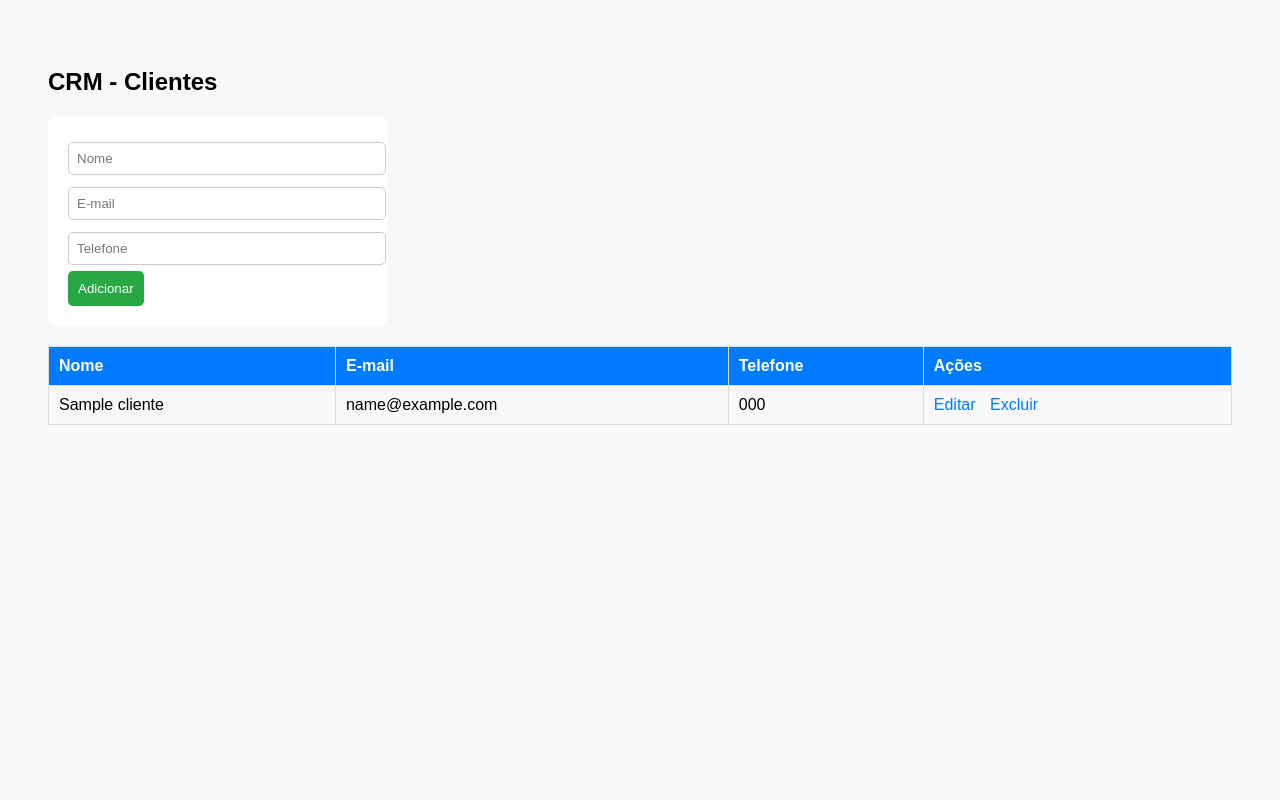
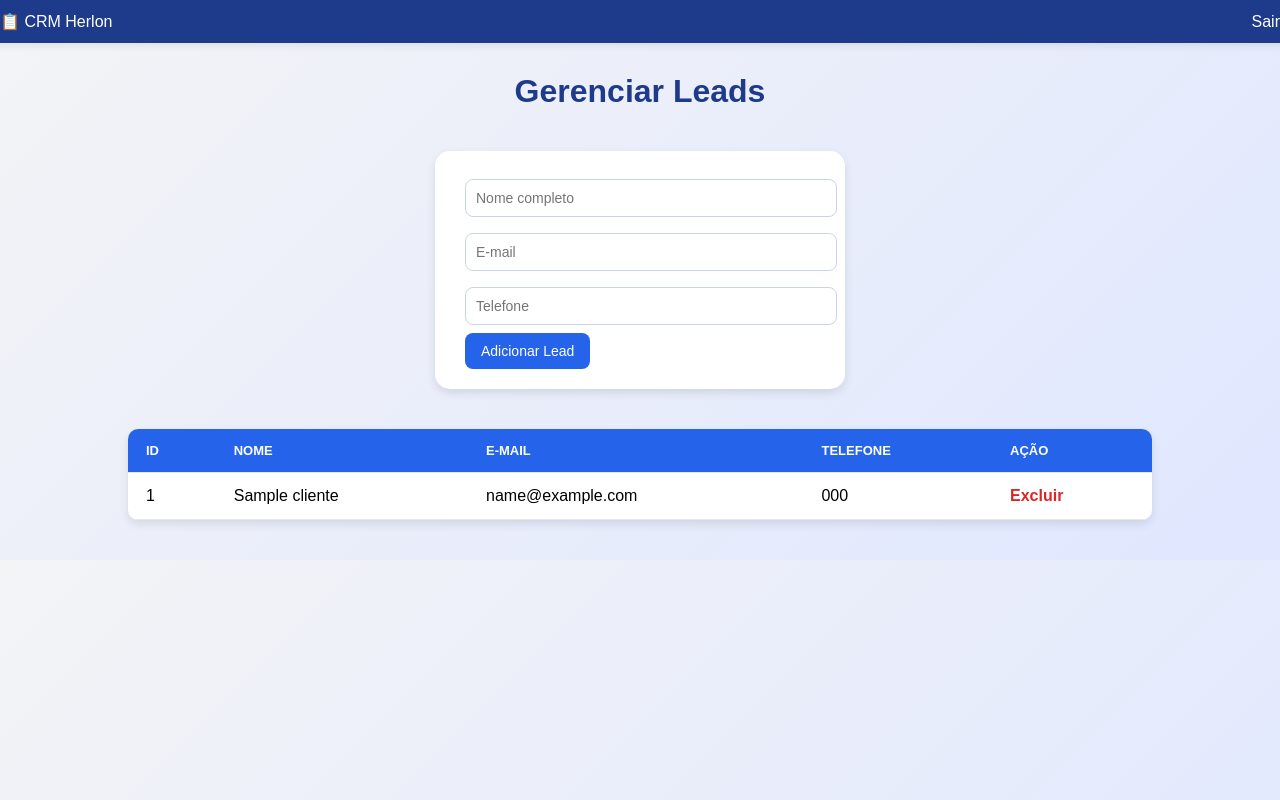
Before and after one commit to herlon878-eng/crm-herlon, a Flask app: page / in a window 1280 px wide. Run offline with Flask 3, Linux system fonts and the light colour scheme; tables that the repository leaves empty hold one stand-in row (values such as "Sample post").

Commit message:
Update index.html

```diff
--- a/templates/index.html
+++ b/templates/index.html
@@ -1,46 +1,152 @@
 <!DOCTYPE html>
-<html lang="pt-BR">
+<html lang="pt-br">
 <head>
     <meta charset="UTF-8">
-    <title>CRM - Clientes</title>
+    <meta name="viewport" content="width=device-width, initial-scale=1.0">
+    <title>CRM - Leads</title>
     <style>
-        body { font-family: Arial; background: #f8f8f8; padding: 40px; }
-        table { width: 100%; border-collapse: collapse; margin-top: 20px; }
-        th, td { border: 1px solid #ddd; padding: 10px; text-align: left; }
-        th { background: #007bff; color: white; }
-        a { text-decoration: none; color: #007bff; margin-right: 10px; }
-        form { margin-bottom: 20px; background: white; padding: 20px; border-radius: 10px; width: 300px; }
-        input { width: 100%; padding: 8px; margin: 6px 0; border-radius: 5px; border: 1px solid #ccc; }
-        button { padding: 10px; background: #28a745; color: white; border: none; border-radius: 5px; cursor: pointer; }
+        body {
+            font-family: "Poppins", sans-serif;
+            background: linear-gradient(135deg, #f3f4f6, #e0e7ff);
+            margin: 0;
+            padding: 0;
+            display: flex;
+            flex-direction: column;
+            align-items: center;
+        }
+
+        h1 {
+            text-align: center;
+            color: #1e3a8a;
+            margin-top: 30px;
+        }
+
+        form {
+            background: white;
+            padding: 20px 30px;
+            border-radius: 15px;
+            box-shadow: 0 4px 10px rgba(0,0,0,0.1);
+            width: 350px;
+            margin-top: 20px;
+        }
+
+        input {
+            width: 100%;
+            padding: 10px;
+            margin: 8px 0;
+            border: 1px solid #cbd5e1;
+            border-radius: 8px;
+            font-size: 14px;
+        }
+
+        button {
+            background: #2563eb;
+            color: white;
+            border: none;
+            padding: 10px 16px;
+            border-radius: 8px;
+            font-size: 14px;
+            cursor: pointer;
+            transition: 0.3s;
+        }
+
+        button:hover {
+            background: #1e40af;
+        }
+
+        table {
+            width: 80%;
+            margin: 40px auto;
+            border-collapse: collapse;
+            border-radius: 10px;
+            overflow: hidden;
+            background: white;
+            box-shadow: 0 4px 10px rgba(0,0,0,0.1);
+        }
+
+        th, td {
+            text-align: left;
+            padding: 14px 18px;
+            border-bottom: 1px solid #e2e8f0;
+        }
+
+        th {
+            background-color: #2563eb;
+            color: white;
+            text-transform: uppercase;
+            font-size: 13px;
+        }
+
+        tr:hover {
+            background-color: #f1f5f9;
+        }
+
+        a {
+            color: #dc2626;
+            text-decoration: none;
+            font-weight: bold;
+        }
+
+        a:hover {
+            color: #991b1b;
+        }
+
+        .top-bar {
+            width: 100%;
+            background-color: #1e3a8a;
+            color: white;
+            padding: 12px 30px;
+            display: flex;
+            justify-content: space-between;
+            align-items: center;
+            box-shadow: 0 2px 8px rgba(0,0,0,0.1);
+        }
+
+        .top-bar a {
+            color: white;
+            text-decoration: none;
+            font-weight: 500;
+        }
+
+        .top-bar a:hover {
+            text-decoration: underline;
+        }
     </style>
 </head>
 <body>
-    <h2>CRM - Clientes</h2>
-    <form method="POST">
-        <input type="text" name="nome" placeholder="Nome" required>
-        <input type="email" name="email" placeholder="E-mail">
-        <input type="text" name="telefone" placeholder="Telefone">
-        <button type="submit">Adicionar</button>
+
+    <div class="top-bar">
+        <span>📋 CRM Herlon</span>
+        <a href="/logout">Sair</a>
+    </div>
+
+    <h1>Gerenciar Leads</h1>
+
+    <form action="/adicionar" method="POST">
+        <input type="text" name="nome" placeholder="Nome completo" required>
+        <input type="email" name="email" placeholder="E-mail" required>
+        <input type="text" name="telefone" placeholder="Telefone" required>
+        <button type="submit">Adicionar Lead</button>
     </form>
 
     <table>
         <tr>
+            <th>ID</th>
             <th>Nome</th>
             <th>E-mail</th>
             <th>Telefone</th>
-            <th>Ações</th>
+            <th>Ação</th>
         </tr>
         {% for cliente in clientes %}
         <tr>
+            <td>{{ cliente.id }}</td>
             <td>{{ cliente.nome }}</td>
             <td>{{ cliente.email }}</td>
             <td>{{ cliente.telefone }}</td>
-            <td>
-                <a href="/editar/{{ cliente.id }}">Editar</a>
-                <a href="/excluir/{{ cliente.id }}" onclick="return confirm('Excluir este cliente?')">Excluir</a>
-            </td>
+            <td><a href="/excluir/{{ cliente.id }}">Excluir</a></td>
         </tr>
         {% endfor %}
     </table>
+
 </body>
 </html>
```
